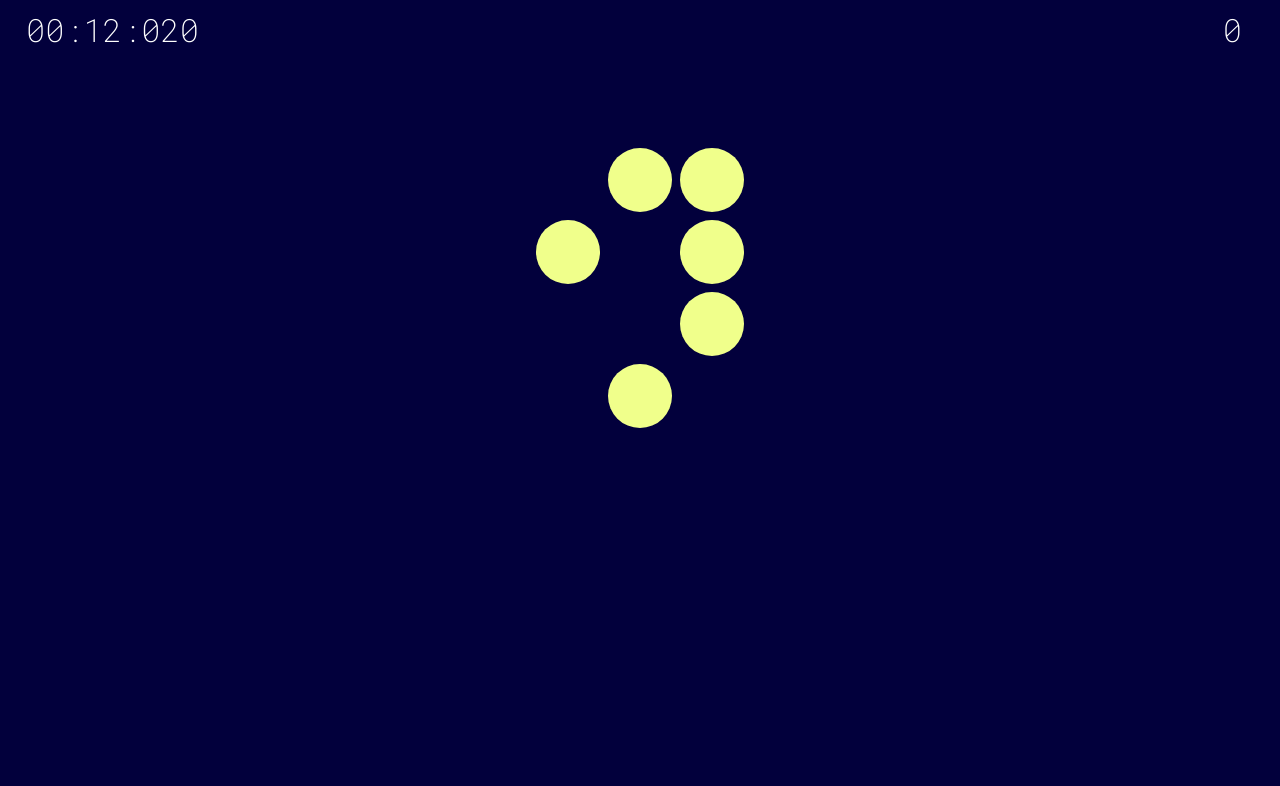
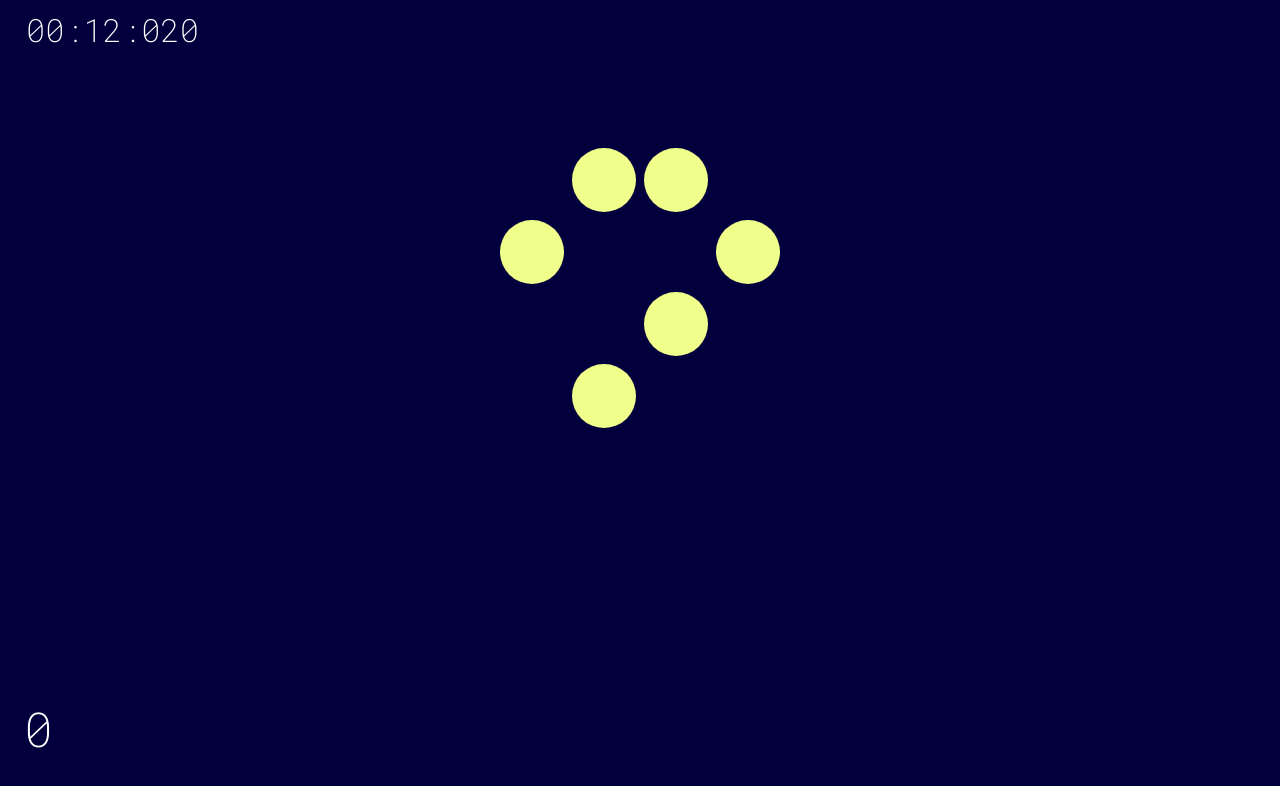
Before and after one commit to Arjis2020/aimlabs-react, a React (Create React App) app: page / in a window 1280 px wide. Shown: the top 786 px of the page. Built offline with nearby package versions, Linux system fonts and the light colour scheme.

Commit message:
add: score ui

```diff
--- a/package.json
+++ b/package.json
@@ -13,10 +13,12 @@
     "@types/react-dom": "^18.2.18",
     "react": "^18.2.0",
     "react-countdown": "^2.3.5",
+    "react-countup": "^6.5.0",
     "react-dom": "^18.2.0",
     "react-redux": "^9.1.0",
     "react-scripts": "5.0.1",
     "typescript": "^4.9.5",
+    "uuid": "^9.0.1",
     "web-vitals": "^2.1.4"
   },
   "scripts": {
@@ -44,6 +46,7 @@
     ]
   },
   "devDependencies": {
+    "@types/uuid": "^9.0.7",
     "sass": "^1.69.7"
   }
 }
--- a/src/components/App/App.tsx
+++ b/src/components/App/App.tsx
@@ -13,9 +13,10 @@ function App() {
         <ModalHandler />
         <div className='app__container__header'>
           <Timer />
-          <Score />
+          {/* <Score /> */}
         </div>
         <TargetContainer />
+        <Score />
       </div>
     </div>
   );
--- a/src/components/Score/Score.tsx
+++ b/src/components/Score/Score.tsx
@@ -1,12 +1,24 @@
-import React from 'react';
 import { useAppSelector } from '../../redux/store';
+import CountUp from 'react-countup';
 import './score.scss';
 
-type Props = {}
-
-export default function Score({ }: Props) {
+export default function Score() {
   const score = useAppSelector((store) => store.score);
+  const { combo, multiplier } = useAppSelector((store) => store.targets);
   return (
-    <div className='score'>{score.toLocaleString()}</div>
-  )
+    <div className='score'>
+      <div className='score--with-multiplier'>
+        <CountUp
+          className='score__value'
+          end={score}
+          useIndianSeparators
+          preserveValue />
+        {multiplier > 1 && <span className='score__multiplier'>x{multiplier}</span>}
+      </div>
+      {combo > 1 && <div className='score__streak-container'>
+        <span className='score__streak-container__streak'>{combo}x </span>
+        <span className='score__streak-container__streak--uppercase'>STREAK</span>
+      </div>}
+    </div>
+  );
 }
--- a/src/components/Score/score.scss
+++ b/src/components/Score/score.scss
@@ -1,7 +1,44 @@
+@import "../../styles/animations";
+
 .score {
+  @extend .anim-bounce;
+  position: absolute;
+  bottom: 5%;
+  left: 24px;
   display: flex;
   flex-direction: column;
-  color: white;
-  font-size: 2rem;
-  font-family: Roboto Mono, monospace;
+  &__value {
+    font-size: 3rem;
+    color: white;
+    font-family:
+      Roboto Mono,
+      monospace;
+  }
+  &__multiplier {
+    font-size: 4rem;
+    color: rgb(113, 244, 196);
+    font-weight: bold;
+    // letter-spacing: 5px;
+    margin-left: 20px;
+    font-style: italic;
+  }
+  &__streak-container {
+    margin-top: 12px;
+    &__streak {
+      font-size: 2.3rem;
+      color: white;
+      font-weight: bold;
+      font-style: italic;
+      color: rgb(248, 255, 113);
+      &--uppercase {
+        font-size: 2rem;
+        color: white;
+        font-weight: bold;
+        font-style: italic;
+        color: rgb(248, 255, 113);
+        text-transform: uppercase;
+        // color: white;
+      }
+    }
+  }
 }
--- a/src/components/TargetContainer/targetContainer.scss
+++ b/src/components/TargetContainer/targetContainer.scss
@@ -2,8 +2,8 @@
   &--container {
     margin-top: 8%;
     display: grid;
-    grid-template-columns: repeat(3, 1fr);
-    grid-template-rows: repeat(3, 1fr);
+    grid-template-columns: repeat(4, 1fr);
+    grid-template-rows: repeat(4, 1fr);
     gap: 8px;
     justify-items: center;
     align-items: center;
--- a/src/constants.ts
+++ b/src/constants.ts
@@ -1,2 +1,2 @@
-export const MAX_HITBOXES = 12;
+export const MAX_HITBOXES = 16;
 export const MAX_SIMULTANEOUS_HITBOXES = 6;
--- a/src/redux/reducers/targets.reducer.ts
+++ b/src/redux/reducers/targets.reducer.ts
@@ -38,13 +38,13 @@ const targetSlice = createSlice({
       if (state.lastHitTimestamp !== -1) {
         const delta = currentTimestamp - state.lastHitTimestamp;
         if (delta < 350) {
-          multiplier = 50;
+          multiplier = 10;
         }
         else if (delta < 420) {
-          multiplier = 30;
+          multiplier = 5;
         }
         else if (delta < 500) {
-          multiplier = 20;
+          multiplier = 2;
         }
       }
       state.multiplier = multiplier;
--- a/src/styles/_animations.scss
+++ b/src/styles/_animations.scss
@@ -1,6 +1,23 @@
 .anim-fade-in {
   opacity: 1;
   animation: fade-in 0.5s ease;
+}
+
+.anim-bounce {
+  transform: scale(1);
+  animation: bounce 0.3s ease;
+}
+
+@keyframes bounce {
+  0% {
+    transform: scale(1);
+  }
+  50% {
+    transform: scale(1.2);
+  }
+  100% {
+    transform: scale(1);
+  }
 }
 
 @keyframes fade-in {
```
